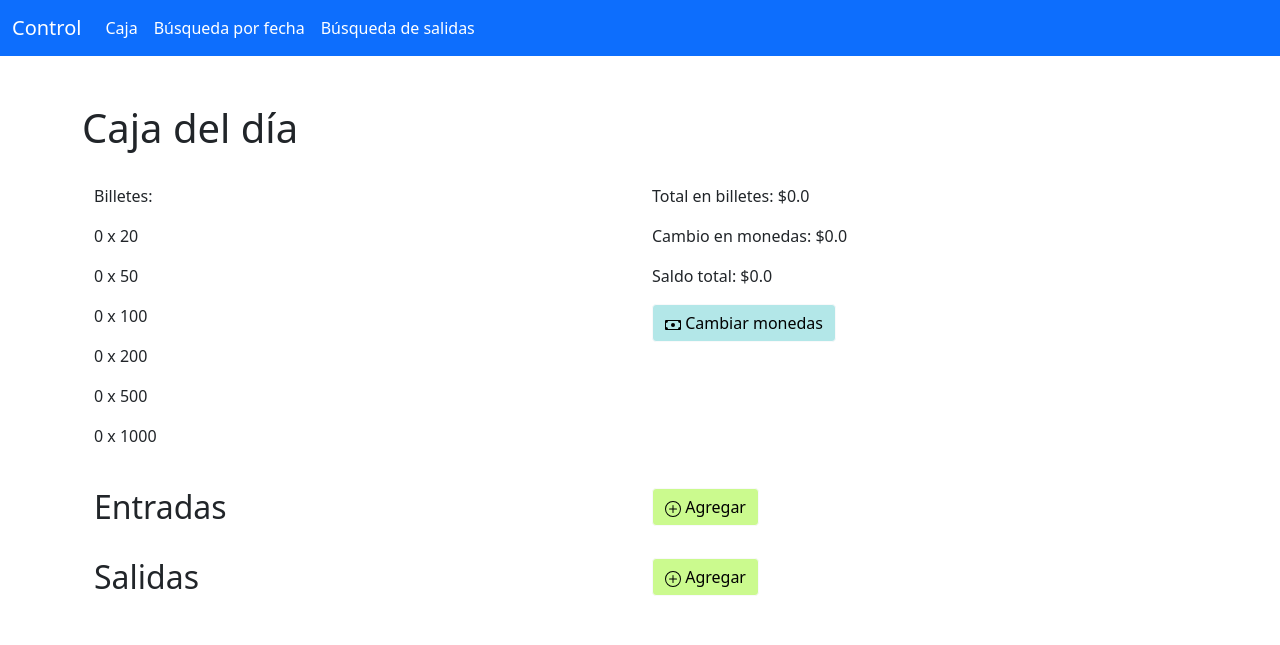
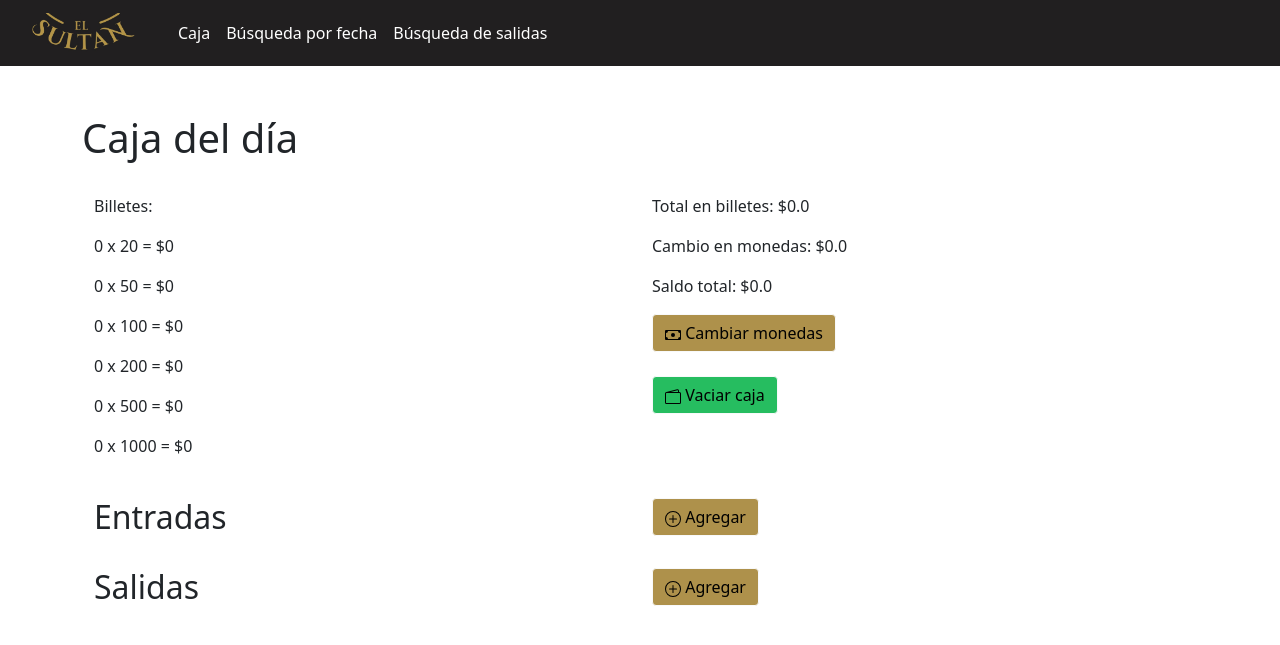
Before and after one commit to carlos-ochoa/app_almacenes, a Flask app: page / in a window 1280 px wide. Shown: the top 645 px of the page. Run offline with Flask 2, Linux system fonts and the light colour scheme; data comes from the database, SQL or seed files in the repository; both versions use the stored data as it was after the commit; data that the repository does not hold is empty; some libraries are stand-ins or nearby versions.

```diff
--- a/app/models.py
+++ b/app/models.py
@@ -9,6 +9,7 @@ class Operacion(db.Model):
     fecha = db.Column(db.Date, index = True, default = datetime.today)
     total = db.Column(db.Float)
     billetes = db.Column(db.String(18))
+    monedas = db.Column(db.Float, default = 0.0)
     tipo = db.Column(db.String(7), index = True)
 
     def __repr__(self):
@@ -20,6 +21,7 @@ class Resumen(db.Model):
     cambio = db.Column(db.Float, default = 0.0)
     total = db.Column(db.Float, default = 0.0)
     balance_billetes = db.Column(db.String(60), default = '0 0 0 0 0 0')
+    caja_entregada = db.Column(db.Boolean, default = False)
 
     def __repr__(self):
         return f'Resumen de {self.fecha} con total {self.total} y cambio {self.cambio}'
--- a/app/routes.py
+++ b/app/routes.py
@@ -52,7 +52,7 @@ def operacion_salida():
             billetes_str =  f'{form.billetes_20.data} {form.billetes_50.data} {form.billetes_100.data} \
                 {form.billetes_200.data} {form.billetes_500.data} {form.billetes_1000.data}'
             total = form.total.data
-            o = Operacion(concepto = form.concepto.data, billetes = billetes_str, total = total, tipo = 'salida')
+            o = Operacion(concepto = form.concepto.data, billetes = billetes_str, total = total,monedas = monedas, tipo = 'salida')
             db.session.add(o)
             fecha = datetime.today().strftime('%Y-%m-%d')
             r = Resumen.query.filter_by(fecha = fecha).first()
@@ -110,6 +110,9 @@ def caja():
         else:
             cambio = r.cambio
     else:
+        r = Resumen()
+        db.session.add(r)
+        db.session.commit()
         balance = dict(zip(denominaciones,'0 0 0 0 0 0'.split()))
         total_billetes = 0.0
         saldo_total = 0.0
@@ -166,18 +169,30 @@ def ver():
             if balance_valido:
                 operacion.concepto = form.concepto.data
                 operacion.billetes = billetes_str
-                operacion.total = calcular_total(billetes_str)
+                if tipo == 'salida':
+                    operacion.monedas = form.monedas.data
+                    operacion.total = calcular_total(billetes_str) + float(form.monedas.data)
+                    r.cambio += float(form.monedas.data)
+                else:
+                    operacion.total = calcular_total(billetes_str)
                 r.balance_billetes = balance_final
-                r.total = calcular_total(r.balance_billetes)
+                r.total = calcular_total(r.balance_billetes) + r.cambio
                 db.session.commit()
             else:
                 flash('Balance de billetes no válido')
             return redirect(url_for('caja'))
     if request.method == 'GET':
-        form = OperacionForm(concepto = operacion.concepto, billetes_20 = billetes[0], \
-            billetes_50 = billetes[1], billetes_100 = billetes[2], \
-            billetes_200 = billetes[3], billetes_500 = billetes[4], \
-            billetes_1000 = billetes[5])
+        if tipo == 'entrada':
+            form = OperacionForm(concepto = operacion.concepto, billetes_20 = billetes[0], \
+                billetes_50 = billetes[1], billetes_100 = billetes[2], \
+                billetes_200 = billetes[3], billetes_500 = billetes[4], \
+                billetes_1000 = billetes[5])
+        elif tipo == 'salida':
+            form = OperacionSalidaForm(concepto = operacion.concepto, total = operacion.total, \
+                monedas = operacion.monedas, billetes_20 = billetes[0], \
+                billetes_50 = billetes[1], billetes_100 = billetes[2], \
+                billetes_200 = billetes[3], billetes_500 = billetes[4], \
+                billetes_1000 = billetes[5])
     return render_template('ver.html', operacion = operacion, form = form)
 
 @app.route('/eliminar')
@@ -188,8 +203,10 @@ def eliminar():
     operacion = Operacion.query.filter_by(id = id).first()
     r = Resumen.query.filter_by(fecha = fecha).first()
     tipo_operacion = 'salida' if tipo == 'entrada' else 'entrada'
+    if tipo == 'salida':
+        r.cambio += operacion.monedas
     r.balance_billetes = actualizar_balance(operacion.billetes, r.balance_billetes, tipo = tipo_operacion)
-    r.total = calcular_total(r.balance_billetes)
+    r.total = calcular_total(r.balance_billetes) + r.cambio
     db.session.delete(operacion)
     db.session.commit()
     return redirect(url_for('caja'))
@@ -203,7 +220,8 @@ def buscarFecha():
         if form.validate_on_submit():
             denominaciones = ['20','50','100','200','500','1000']
             r = Resumen.query.filter_by(fecha = form.fecha.data).first()
-            total_billetes = calcular_total(r.balance_billetes)
+            if r is not None:
+                total_billetes = calcular_total(r.balance_billetes)
             entradas = Operacion.query.filter_by(fecha = form.fecha.data, tipo = 'entrada').all()
             salidas = Operacion.query.filter_by(fecha = form.fecha.data, tipo = 'salida').all()
     return render_template('busquedaFecha.html', form = form, r = r, entradas = entradas, salidas = salidas, total_billetes = total_billetes)
@@ -217,3 +235,11 @@ def buscarSalida():
             concepto = form.concepto.data
             salidas = Operacion.query.filter((Operacion.concepto.contains(concepto)) & (Operacion.tipo == 'salida')).all()
     return render_template('busquedaSalida.html', form = form, salidas = salidas)
+
+@app.route('/vaciar_caja')
+def vaciar_caja():
+    fecha = datetime.today().strftime('%Y-%m-%d')
+    r = Resumen.query.filter_by(fecha = fecha).first()
+    r.caja_entregada = True
+    db.session.commit()
+    return redirect(url_for('caja'))
--- a/app/templates/base.html
+++ b/app/templates/base.html
@@ -1,5 +1,6 @@
 <html>
     <head>
+            <link rel="shortcut icon" href="{{ url_for('static', filename = 'icon.ico') }}">
             <link href="https://cdn.jsdelivr.net/npm/bootstrap@5.0.0-beta1/dist/css/bootstrap.min.css" rel="stylesheet" integrity="sha384-giJF6kkoqNQ00vy+HMDP7azOuL0xtbfIcaT9wjKHr8RbDVddVHyTfAAsrekwKmP1" crossorigin="anonymous">
             {% if title %}
             <title>{{title}} - Almacenes</title>
@@ -10,9 +11,11 @@
     </head>
     <body>
         {% block navbar %}
-            <nav class="navbar navbar-expand-lg navbar-dark bg-primary">
+            <nav class="navbar navbar-expand-lg navbar-dark" style="background-color: #211F20">
                 <div class="container-fluid">
-                  <a class="navbar-brand" href="#">Control</a>
+                  <a class="navbar-brand" href="{{ url_for('caja') }}">
+                    <img src="{{ url_for('static', filename = 'nombre.png')}}" width = "142" height="40" alt="">
+                  </a>
                   <button class="navbar-toggler" type="button" data-bs-toggle="collapse" data-bs-target="#navbarNavAltMarkup" aria-controls="navbarNavAltMarkup" aria-expanded="false" aria-label="Toggle navigation">
                     <span class="navbar-toggler-icon"></span>
                   </button>
@@ -44,6 +47,7 @@
                     {% endblock %}
             </div>
         {% endblock %}
+        <br><br>
         <script src="https://cdn.jsdelivr.net/npm/bootstrap@5.0.0-beta1/dist/js/bootstrap.bundle.min.js" integrity="sha384-ygbV9kiqUc6oa4msXn9868pTtWMgiQaeYH7/t7LECLbyPA2x65Kgf80OJFdroafW" crossorigin="anonymous"></script>
     </body>
 </html>
--- a/app/templates/busquedaSalida.html
+++ b/app/templates/busquedaSalida.html
@@ -23,7 +23,7 @@
         <div class="row align-items-start">
             {% for salida in salidas %}
                 <div class="col-3">
-                    {{ comp.render_operation_search(salida) }}
+                    {{ comp.render_operation_search_salida(salida) }}
                 </div>
             {% endfor %}
         </div>
--- a/app/templates/caja.html
+++ b/app/templates/caja.html
@@ -10,7 +10,7 @@
             <div class = "col">
                 <p>Billetes: </p>
                 {% for billete,cantidad in balance.items() %}
-                    <p>{{ cantidad }} x {{ billete }}</p>
+                    <p>{{ cantidad }} x {{ billete }} = ${{ cantidad|int * billete|int }} </p>
                 {% endfor %}
             </div>
             <div class="col">
@@ -25,10 +25,15 @@
                 </div>
                 <div class="row align-items-start">
                     <div class="col">
-                        <a href = "{{ url_for('cambiar', cambio_total = cambio) }}" class="btn btn-light" style="background-color: #B3E7E8;">
+                        <a href = "{{ url_for('cambiar', cambio_total = cambio) }}" class="btn btn-light" style="background-color: #ae914b;">
                             <img src="{{ url_for('static', filename = 'cash.svg' )}}" alt="">
                             Cambiar monedas
                         </a>
+                        <br><br>
+                        <button class="btn btn-light" style="background-color: #26bd60;" data-bs-toggle="modal" data-bs-target="#Modal1">
+                            <img src="{{ url_for('static', filename = 'wallet2.svg' )}}" alt="">
+                            Vaciar caja
+                        </button>
                     </div>
                 </div>
             </div>
@@ -42,7 +47,7 @@
                 <h2>Entradas</h2>
             </div>
             <div class="col">
-                <a href = "{{ url_for('operacion', tipo = 'entrada') }}" class="btn btn-light" style="background-color: #CBFA8E;">
+                <a href = "{{ url_for('operacion', tipo = 'entrada') }}" class="btn btn-light" style="background-color: #ae914b;">
                     <img src="{{ url_for('static', filename = 'plus-circle.svg' )}}" alt="">
                     Agregar
                 </a>
@@ -65,7 +70,7 @@
                 <h2>Salidas</h2>
             </div>
             <div class="col">
-                <a href = "{{ url_for('operacion_salida', tipo = 'salida') }}" class="btn btn-light" style="background-color: #CBFA8E;">
+                <a href = "{{ url_for('operacion_salida', tipo = 'salida') }}" class="btn btn-light" style="background-color: #ae914b;">
                     <img src="{{ url_for('static', filename = 'plus-circle.svg') }}" alt="">
                     Agregar
                 </a>
@@ -96,5 +101,22 @@
         {% endif %}
     </div>
 
-
+    <div class="modal fade" id="Modal1" tabindex="-1" aria-labelledby="exampleModalLabel" aria-hidden="true">
+            <div class="modal-dialog modal-dialog-centered">
+              <div class="modal-content">
+                <div class="modal-header">
+                  <h5 class="modal-title" id="staticBackdropLabel">Vaciar caja</h5>
+                  <button type="button" class="btn-close" data-bs-dismiss="modal" aria-label="Close"></button>
+                </div>
+                <div class="modal-body">
+                  ¿Está seguro de que desea vaciar y entregar la caja del día?
+                  Esta acción no se puede deshacer.
+                </div>
+                <div class="modal-footer">
+                  <button type="button" class="btn btn-secondary" data-bs-dismiss="modal">Cancelar</button>
+                  <a type="button" class="btn btn-primary" href="{{ url_for('vaciar_caja') }}">Entregar</a>
+                </div>
+              </div>
+            </div>
+        </div>
 {% endblock %}
--- a/app/templates/components.html
+++ b/app/templates/components.html
@@ -19,7 +19,7 @@
         Total: ${{ operation.total }}
       </p>
       <div class="container text-end">
-          <a href = "{{ url_for('ver', tipo = operation.tipo, id = operation.id) }}" class="btn btn-light" style="background-color: #B3E7E8;">
+          <a href = "{{ url_for('ver', tipo = operation.tipo, id = operation.id) }}" class="btn btn-light" style="background-color: #a7a6a5;">
               <img src="{{ url_for('static', filename = 'eye.svg' )}}" alt="">
               Ver
           </a>
@@ -37,6 +37,20 @@
       </h5>
       <p class="card-text">
         Total: ${{ operation.total }}
+      </p>
+    </div>
+  </div>
+{% endmacro %}
+
+{% macro render_operation_search_salida(operation) %}
+  <div class="card" style="width: 15rem;">
+    <div class="card-body">
+      <h5 class="card-title">
+          {{ operation.concepto }}
+      </h5>
+      <p class="card-text">
+        <p>Fecha: {{ operation.fecha }}</p>
+        <p>Total: ${{ operation.total }}</p>
       </p>
     </div>
   </div>
--- a/app/templates/operacion.html
+++ b/app/templates/operacion.html
@@ -10,7 +10,7 @@
             <div class = "col">
                 <p>Billetes: </p>
                 {% for billete,cantidad in balance.items() %}
-                    <div>{{ cantidad }} x {{ billete }}</div>
+                    <div>{{ cantidad }} x {{ billete }} = ${{ cantidad|int * billete|int }} </div>
                 {% endfor %}
             </div>
             <div class="col">
```
Also changed, not shown: app/templates/busquedaFecha.html (+9 -0 lines), migrations/versions/63018563d763_campo_de_vaciado_de_caja.py (added, +28 -0 lines), migrations/versions/eabc3e14ab7d_agregado_campo_de_monedas_en_operacion.py (added, +28 -0 lines), app.db, app/static/icon.ico (added), app/static/logo_black.jpg (added), app/static/logo_white.jpg (added), app/static/nombre.png (added), app/static/wallet2.svg (added).
